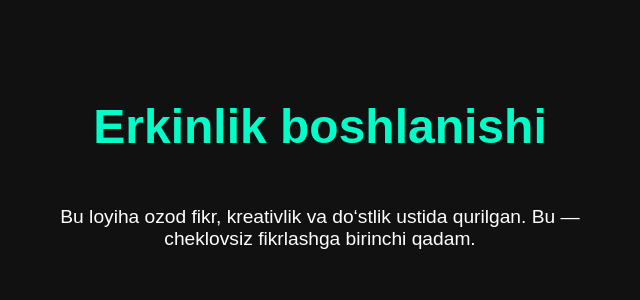
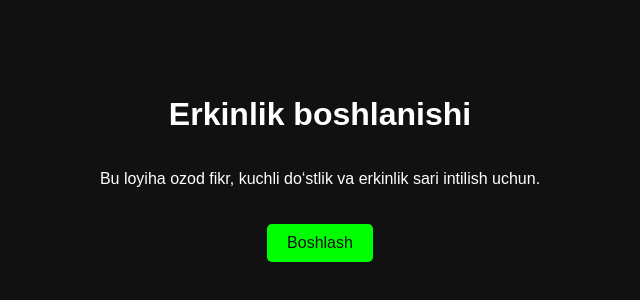
Before and after one commit to ozodlikga/Ozodlik-sari, a plain HTML site: page index.html in a window 1280 px wide. Shown: the part 232-532 px from the top of the page, without its empty margins (320-960 px from the left). Drawn offline with Linux system fonts and the light colour scheme.

Commit message:
Update index.html

```diff
--- a/index.html
+++ b/index.html
@@ -18,18 +18,25 @@
       height: 100vh;
       text-align: center;
     }
-    h1 {
-      font-size: 3em;
-      color: #00ffc8;
+    .btn {
+      margin-top: 20px;
+      padding: 10px 20px;
+      background-color: #0f0;
+      color: #111;
+      border: none;
+      border-radius: 5px;
+      cursor: pointer;
+      font-size: 16px;
+      transition: background-color 0.3s ease;
     }
-    p {
-      font-size: 1.2em;
-      max-width: 600px;
+    .btn:hover {
+      background-color: #0c0;
     }
   </style>
 </head>
 <body>
   <h1>Erkinlik boshlanishi</h1>
-  <p>Bu loyiha ozod fikr, kreativlik va do‘stlik ustida qurilgan. Bu — cheklovsiz fikrlashga birinchi qadam.</p>
+  <p>Bu loyiha ozod fikr, kuchli do‘stlik va erkinlik sari intilish uchun.</p>
+  <button class="btn" onclick="alert('Yoʻl ochiq!')">Boshlash</button>
 </body>
 </html>
```
